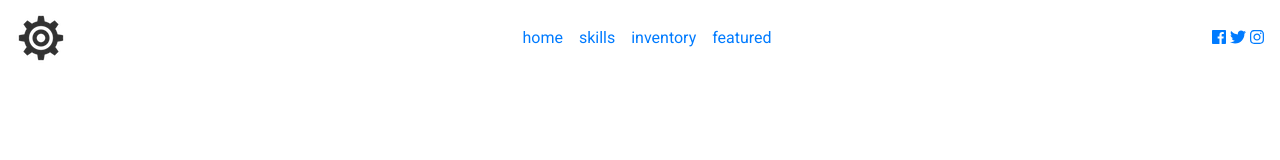
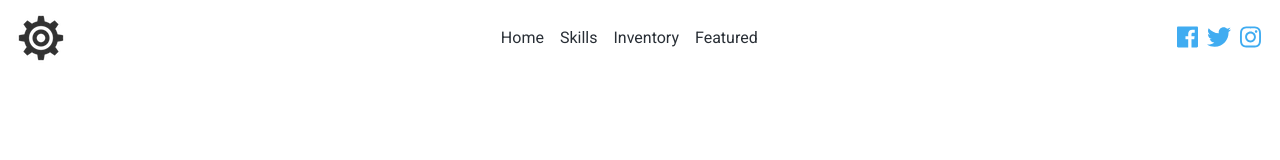
Before and after one commit to Gat1uak/luxurybrandsdealership, a plain HTML site: page index.html in a window 1280 px wide. Drawn offline with Linux system fonts and the light colour scheme.

Commit message:
complete css style of navigation section

```diff
--- a/css/main.css
+++ b/css/main.css
@@ -16,3 +16,35 @@ body{
   background: var(--mainWhite);
 }
 /* REM values to target root element 1REM = 16px */
+
+
+/* Navigation section styling */
+.navbar {
+  background: var(--mainWhite);
+}
+.navbar-icon {
+  font-size: 2rem;
+  color: var(--mainBlue);
+}
+.navbar-toggler {
+  outline: none !important;
+}
+.nav-link {
+  color: var(--mainBlack);
+  text-transform: capitalize;
+}
+.nav-link:hover {
+  color: var(--mainBlue);
+}
+.nav-icon {
+  font-size: 1.5rem;
+  color: var(--mainBlue);
+  text-decoration: none !important;
+  transition-property: color;
+  transition-duration: 0.5s;
+  transition-timing-function: linear;
+  margin-right: 0.2rem;
+}
+.nav-icon:hover {
+  color: var(--mainBlack);
+}
```
